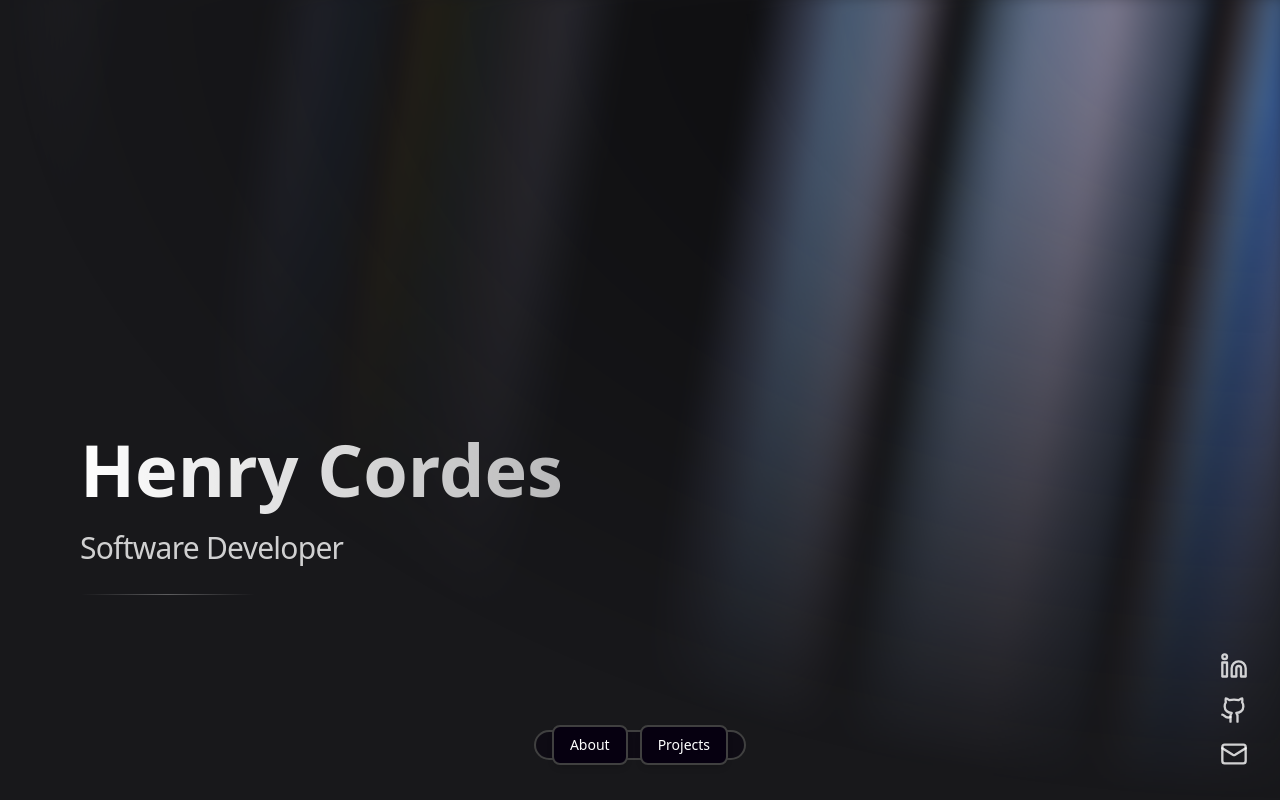
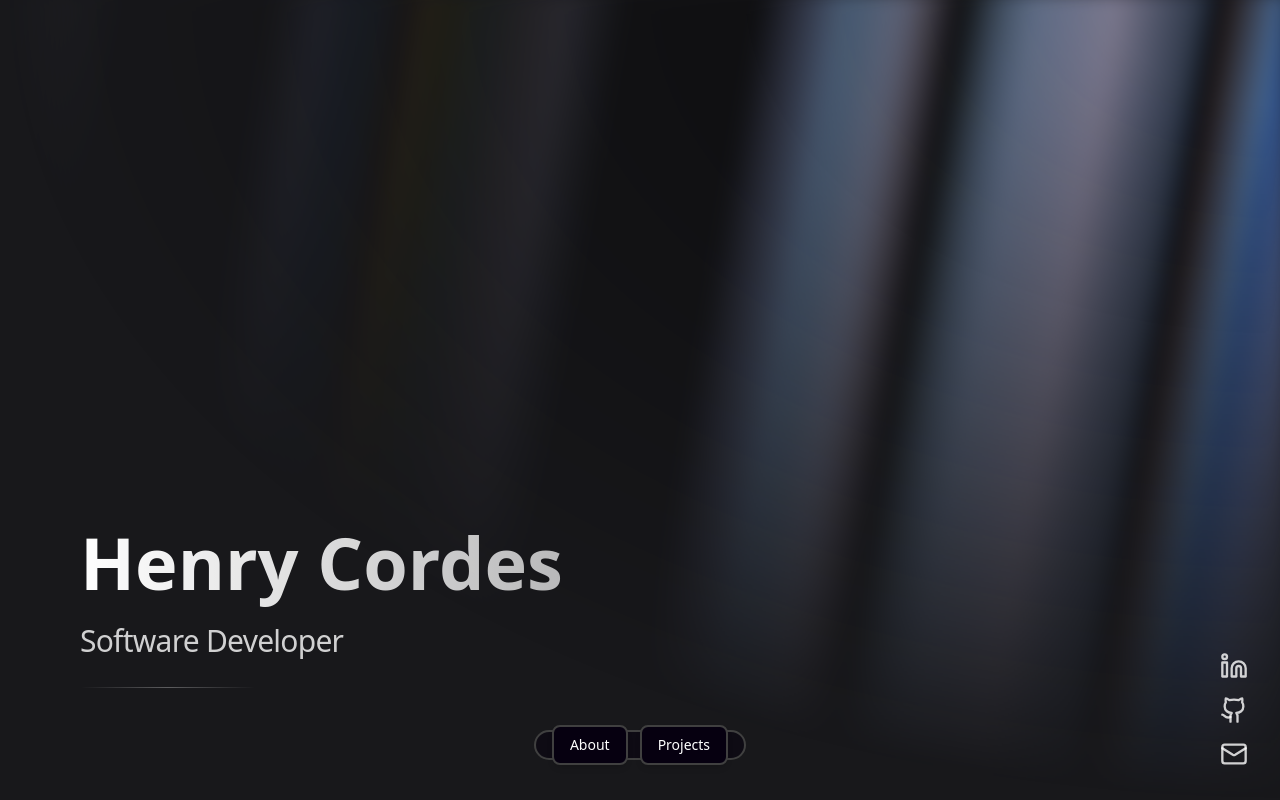
Before and after one commit to Hcordes6/hc-portfolio, a Next.js app: page / in a window 1280 px wide. Built offline with nearby package versions, Linux system fonts and the light colour scheme.

Commit message:
Fix: landing page padding, hide scrollbar, better section distinction

```diff
--- a/app/globals.css
+++ b/app/globals.css
@@ -11,3 +11,13 @@
     }
   }
 }
+
+@layer utilities {
+  .no-scrollbar::-webkit-scrollbar {
+    display: none;
+  }
+  .no-scrollbar {
+    -ms-overflow-style: none;
+    scrollbar-width: none;
+  }
+}
--- a/app/layout.tsx
+++ b/app/layout.tsx
@@ -35,7 +35,7 @@ export default function RootLayout({
   return (
     <html lang="en">
       <body
-        className={`${geistSans.variable} ${geistMono.variable} antialiased`}
+        className={`${geistSans.variable} ${geistMono.variable} antialiased overflow-hidden`}
       >
         {children}
         <Analytics />
--- a/app/page.tsx
+++ b/app/page.tsx
@@ -78,8 +78,8 @@ export default function Home() {
     <AuroraBackground>
       {/* Scrollable Content Area */}
       <div className="fixed inset-0 flex items-center justify-center overflow-hidden">
-        <div className="w-full h-full overflow-y-auto">
-          <div className="min-h-full flex items-center justify-center py-20 px-4">
+        <div className="w-full h-full overflow-y-auto no-scrollbar">
+          <div className="min-h-full flex items-center justify-center pb-20 px-4">
             {renderContent()}
           </div>
         </div>
--- a/app/pages/about.tsx
+++ b/app/pages/about.tsx
@@ -75,15 +75,15 @@ export default function About() {
 
 
     return (
-        <div className="w-full max-w-6xl mx-auto px-4 py-8 space-y-8">
+        <div className="w-full max-w-6xl mx-auto px-4 pb-8 space-y-8">
             {/* Hero */}
-            <section className="w-full min-h-screen mx-auto flex flex-col items-start justify-center text-left">
+            <section className="w-full min-h-screen mx-auto flex flex-col items-start justify-end pb-[20%] sm:pb-[10%] text-left">
                 <h1 className="inline-block pb-1 text-5xl sm:text-6xl lg:text-7xl leading-[1.12] font-bold bg-linear-to-r from-white to-white/70 bg-clip-text text-transparent">
                     Henry Cordes
                 </h1>
                 <TextType
                     className="mt-4 text-2xl sm:text-3xl font-medium text-white/80"
-                    text={["Software Developer", "Computer Science Student", "Rock Climber"]}
+                    text={["Software Developer", "Computer Science Student", "Rock Climber", "Minnesotan"]}
                     typingSpeed={100}
                     pauseDuration={4000}
                     deletingSpeed={50}
@@ -94,10 +94,7 @@ export default function About() {
             </section>
             {/* Header */}
             <div className="text-center mb-12">
-                <h1 className="text-5xl font-bold mb-4 bg-linear-to-r text-white/70">
-                    About
-                </h1>
-                <div className="w-24 h-1 bg-linear-to-r from-transparent via-white/50 to-transparent mx-auto"></div>
+                <div className="w-3/5 h-1 bg-linear-to-r from-transparent via-white/50 to-transparent mx-auto"></div>
             </div>
 
             {/* Main Content Grid */}
```
